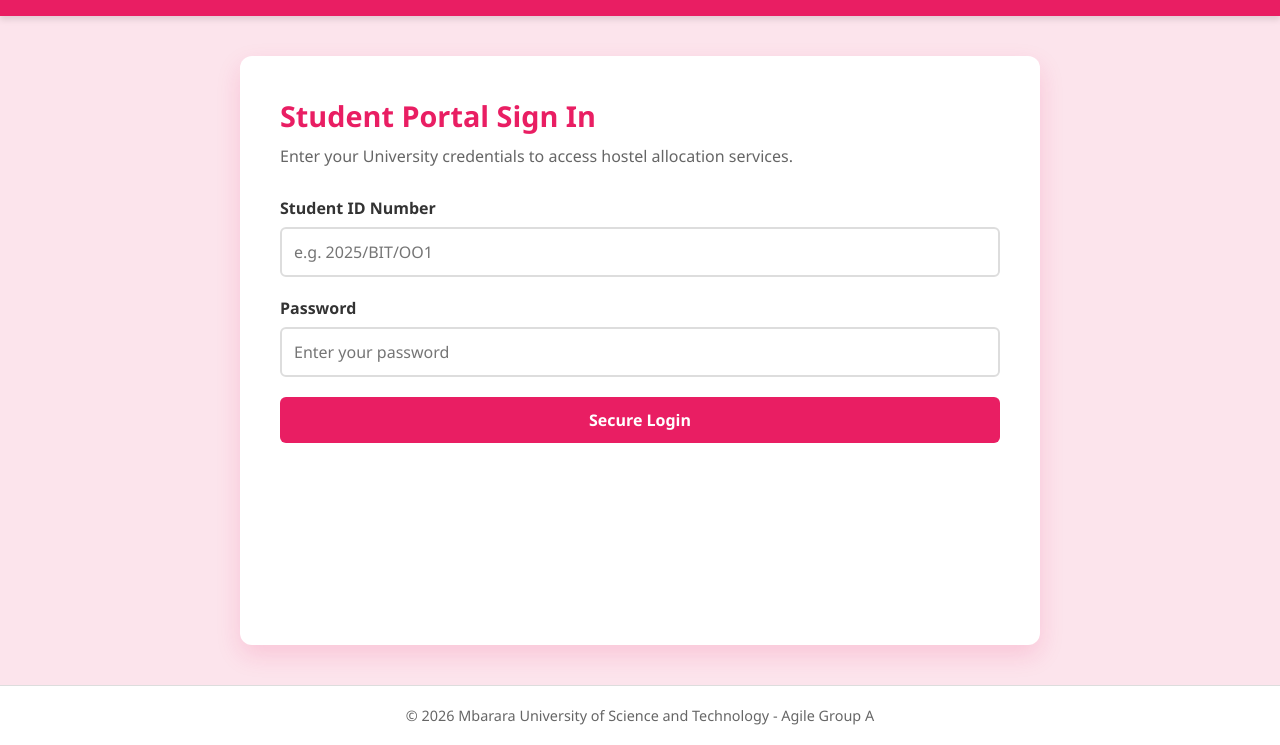
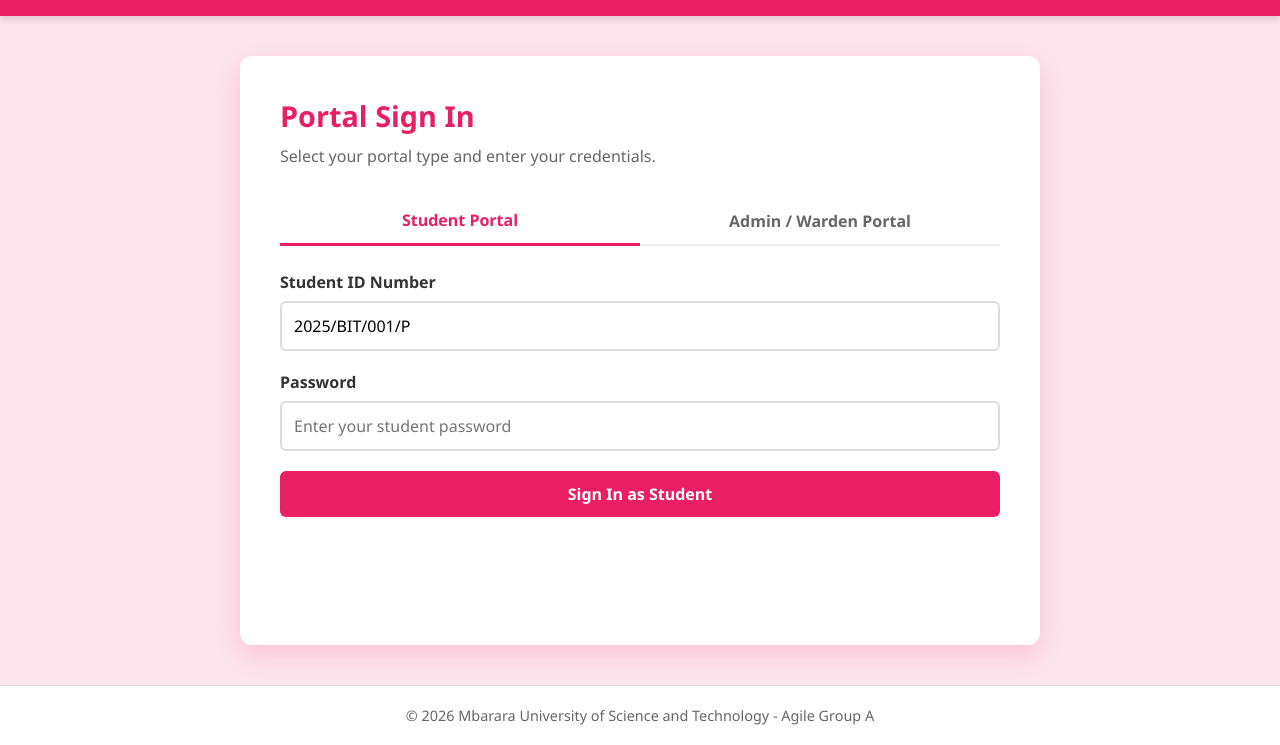
Before and after one commit to 2025bit014-oss/Hostel-Allocation-System-prototype, a plain HTML site: page index.html in a window 1280 px wide. Shown: the part 55-800 px from the top of the page. Drawn offline with Linux system fonts and the light colour scheme.

Commit message:
Update index.html

```diff
--- a/index.html
+++ b/index.html
@@ -5,6 +5,36 @@
     <meta name="viewport" content="width=device-width, initial-scale=1.0">
     <title>Hostel Allocation System - Login</title>
     <link rel="stylesheet" href="style.css">
+    <style>
+        .role-tabs {
+            display: flex;
+            margin-bottom: 25px;
+            border-bottom: 2px solid #eee;
+        }
+        .role-tab {
+            flex: 1;
+            padding: 12px;
+            text-align: center;
+            background: none;
+            border: none;
+            font-size: 1rem;
+            font-weight: 600;
+            color: var(--text-muted);
+            cursor: pointer;
+            transition: var(--transition);
+        }
+        .role-tab.active {
+            color: var(--primary-pink);
+            border-bottom: 3px solid var(--primary-pink);
+            margin-bottom: -2px;
+        }
+        .login-form {
+            display: none;
+        }
+        .login-form.active {
+            display: block;
+        }
+    </style>
 </head>
 <body>
 
@@ -17,21 +47,43 @@
     </header>
 
     <div class="container">
-        <h2>Student Portal Sign In</h2>
-        <p class="subtitle">Enter your University credentials to access hostel allocation services.</p>
+        <h2>Portal Sign In</h2>
+        <p class="subtitle">Select your portal type and enter your credentials.</p>
 
-        <form action="apply.html" method="GET">
+        <!-- Role Toggle Tabs -->
+        <div class="role-tabs">
+            <button class="role-tab active" onclick="switchPortal('student')">Student Portal</button>
+            <button class="role-tab" onclick="switchPortal('admin')">Admin / Warden Portal</button>
+        </div>
+
+        <!-- Student Login Form -->
+        <form id="studentForm" class="login-form active" action="apply.html" method="GET">
             <div class="form-group">
                 <label for="studentId">Student ID Number</label>
-                <input type="text" id="studentId" placeholder="e.g. 2025/BIT/OO1" required>
+                <input type="text" id="studentId" value="2025/BIT/001/P" required>
             </div>
 
             <div class="form-group">
-                <label for="password">Password</label>
-                <input type="password" id="password" placeholder="Enter your password" required>
+                <label for="studentPassword">Password</label>
+                <input type="password" id="studentPassword" placeholder="Enter your student password" required>
             </div>
 
-            <button type="submit" class="btn btn-block">Secure Login</button>
+            <button type="submit" class="btn btn-block">Sign In as Student</button>
+        </form>
+
+        <!-- Admin Login Form -->
+        <form id="adminForm" class="login-form" action="apply.html" method="GET">
+            <div class="form-group">
+                <label for="adminId">Staff ID / Admin Username</label>
+                <input type="text" id="adminId" placeholder="e.g. admin_warden@must.ac.ug" required>
+            </div>
+
+            <div class="form-group">
+                <label for="adminPassword">Admin Password</label>
+                <input type="password" id="adminPassword" placeholder="Enter administrator password" required>
+            </div>
+
+            <button type="submit" class="btn btn-block" style="background-color: #c2185b;">Sign In as Administrator</button>
         </form>
     </div>
 
@@ -39,5 +91,26 @@
         <p>&copy; 2026 Mbarara University of Science and Technology - Agile Group A</p>
     </footer>
 
+    <script>
+        function switchPortal(role) {
+            const studentTab = document.querySelectorAll('.role-tab')[0];
+            const adminTab = document.querySelectorAll('.role-tab')[1];
+            const studentForm = document.getElementById('studentForm');
+            const adminForm = document.getElementById('adminForm');
+
+            if (role === 'student') {
+                studentTab.classList.add('active');
+                adminTab.classList.remove('active');
+                studentForm.classList.add('active');
+                adminForm.classList.remove('active');
+            } else {
+                adminTab.classList.add('active');
+                studentTab.classList.remove('active');
+                adminForm.classList.add('active');
+                studentForm.classList.remove('active');
+            }
+        }
+    </script>
+
 </body>
 </html>
```
